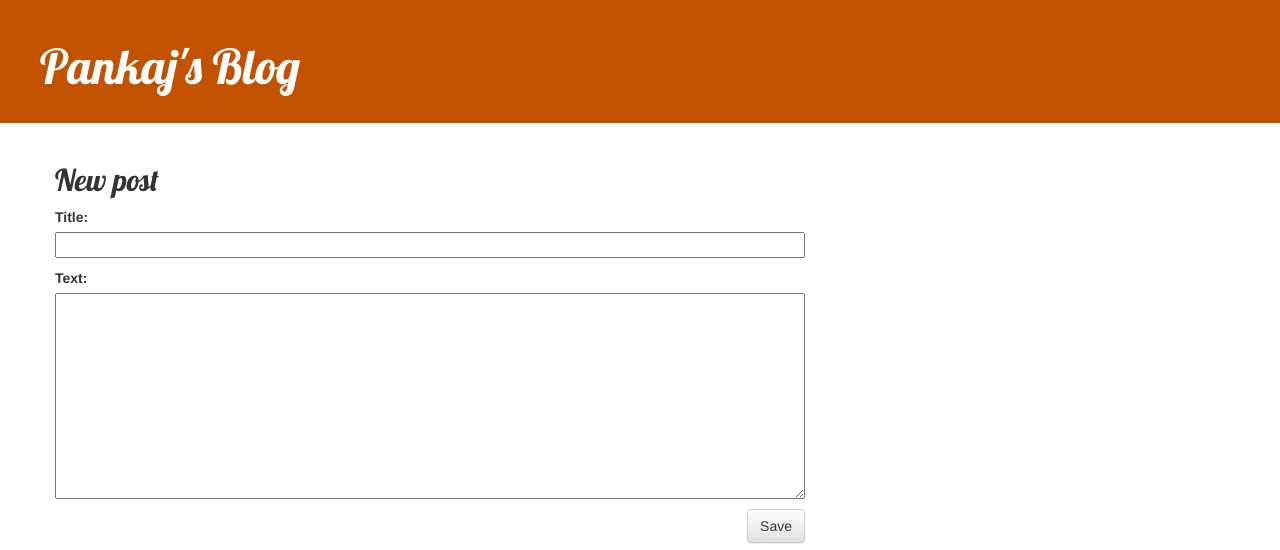
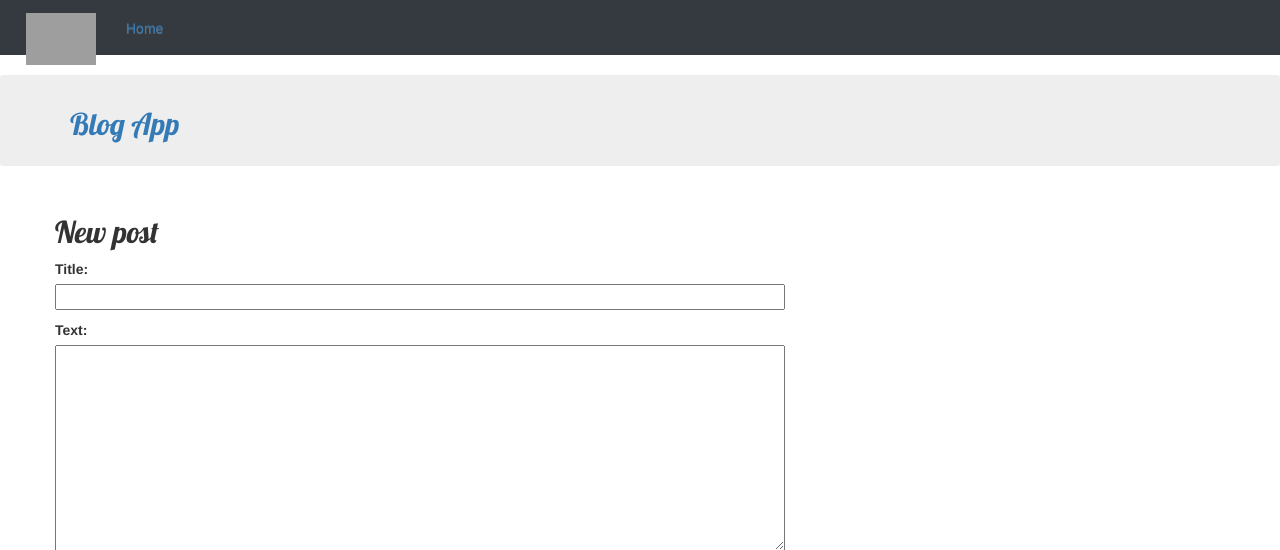
Before and after one commit to pankaj892/Blog-App, a Django app: page /post/new/ in a window 1280 px wide. Shown: the top 550 px of the page. Run offline with Django 3.2, Linux system fonts and the light colour scheme; some libraries are stand-ins or nearby versions; grey boxes are pictures that could not be loaded.

Commit message:
Updated Front end design

```diff
--- a/blog/templates/blog/base.html
+++ b/blog/templates/blog/base.html
@@ -1,18 +1,45 @@
 {% load static %}
 <html>
     <head>
-        <title>Pankaj's blog</title>
+
+        <title>Blog App</title>
+
+        <link rel="stylesheet" href="https://cdn.jsdelivr.net/npm/bootstrap@4.5.3/dist/css/bootstrap.min.css" integrity="sha384-TX8t27EcRE3e/ihU7zmQxVncDAy5uIKz4rEkgIXeMed4M0jlfIDPvg6uqKI2xXr2" crossorigin="anonymous">
         <link rel="stylesheet" href="//maxcdn.bootstrapcdn.com/bootstrap/3.2.0/css/bootstrap.min.css">
         <link rel="stylesheet" href="//maxcdn.bootstrapcdn.com/bootstrap/3.2.0/css/bootstrap-theme.min.css">
         <link href='//fonts.googleapis.com/css?family=Lobster&subset=latin,latin-ext' rel='stylesheet' type='text/css'>
+
         <link rel="stylesheet" href="{% static 'css/blog.css' %}">
     </head>
     <body>
-        <div class="page-header">
-	{% if user.is_authenticated %}
-    <a href="{% url 'post_new' %}" class="top-menu"><span class="glyphicon glyphicon-plus"></span></a>
-{% endif %}
-        <h1><a href="/">Pankaj's Blog</a></h1>
+    <nav class="navbar navbar-expand-lg dark bg-dark" style="border-radius:0px;padding-top: 0.15rem; padding-bottom: 0.15rem;">
+  <div class="container-fluid">
+<!--    <a class="navbar-brand" href="/" style="padding-bottom:40px;padding-right:0px"><img src="https://i.ibb.co/GR7yF1L/Blog1.png" width="70px"></a>-->
+    <a class="navbar-brand" href="/" style="padding-top:10px;padding-right:0px"><img src="https://i.ibb.co/GR7yF1L/Blog1.png" width="70px"></a>
+    <button class="navbar-toggler" type="button" data-bs-toggle="collapse" data-bs-target="#navbarSupportedContent" aria-controls="navbarSupportedContent" aria-expanded="false" aria-label="Toggle navigation">
+      <span class="navbar-toggler-icon"></span>
+    </button>
+    <div class="collapse navbar-collapse" id="navbarSupportedContent">
+      <ul class="navbar-nav me-auto mb-2 mb-lg-0">
+        <li class="nav-item">
+          <a class="nav-link active" aria-current="page" href="/">Home</a>
+        </li>
+        {% if user.is_authenticated %}
+          <li class="nav-item">
+            <a class="nav-link" href="{% url 'post_new' %}">
+              Create New
+            </a>
+          </li>
+        {% endif %}
+      </ul>
+    </div>
+  </div>
+</nav>
+        <div class="jumbotron" style="padding-top:13px;padding-bottom:15px;">
+<!--	{% if user.is_authenticated %}-->
+<!--            <div class="container"><a href="{% url 'post_new' %}" class="top-menu">Create New <span class="glyphicon glyphicon-plus"></span></a></div>-->
+<!--{% endif %}-->
+            <div class="container"><a href="/"><h2>Blog App</h2></a></div>
     </div>
     <div class="content container">
         <div class="row">
@@ -22,5 +49,10 @@
             </div>
         </div>
     </div>
+    <!-- Optional JavaScript -->
+    <!-- jQuery first, then Popper.js, then Bootstrap JS -->
+    <script src="https://code.jquery.com/jquery-3.5.1.js" integrity="sha256-QWo7LDvxbWT2tbbQ97B53yJnYU3WhH/C8ycbRAkjPDc=" crossorigin="anonymous"></script>
+    <script src="https://cdnjs.cloudflare.com/ajax/libs/popper.js/1.14.6/umd/popper.min.js" integrity="sha384-wHAiFfRlMFy6i5SRaxvfOCifBUQy1xHdJ/yoi7FRNXMRBu5WHdZYu1hA6ZOblgut" crossorigin="anonymous"></script>
+    <script src="https://stackpath.bootstrapcdn.com/bootstrap/4.2.1/js/bootstrap.min.js" integrity="sha384-B0UglyR+jN6CkvvICOB2joaf5I4l3gm9GU6Hc1og6Ls7i6U/mkkaduKaBhlAXv9k" crossorigin="anonymous"></script>
     </body>
 </html>
```
Also changed, not shown: blog/templates/blog/post_list.html (+8 -3 lines).
